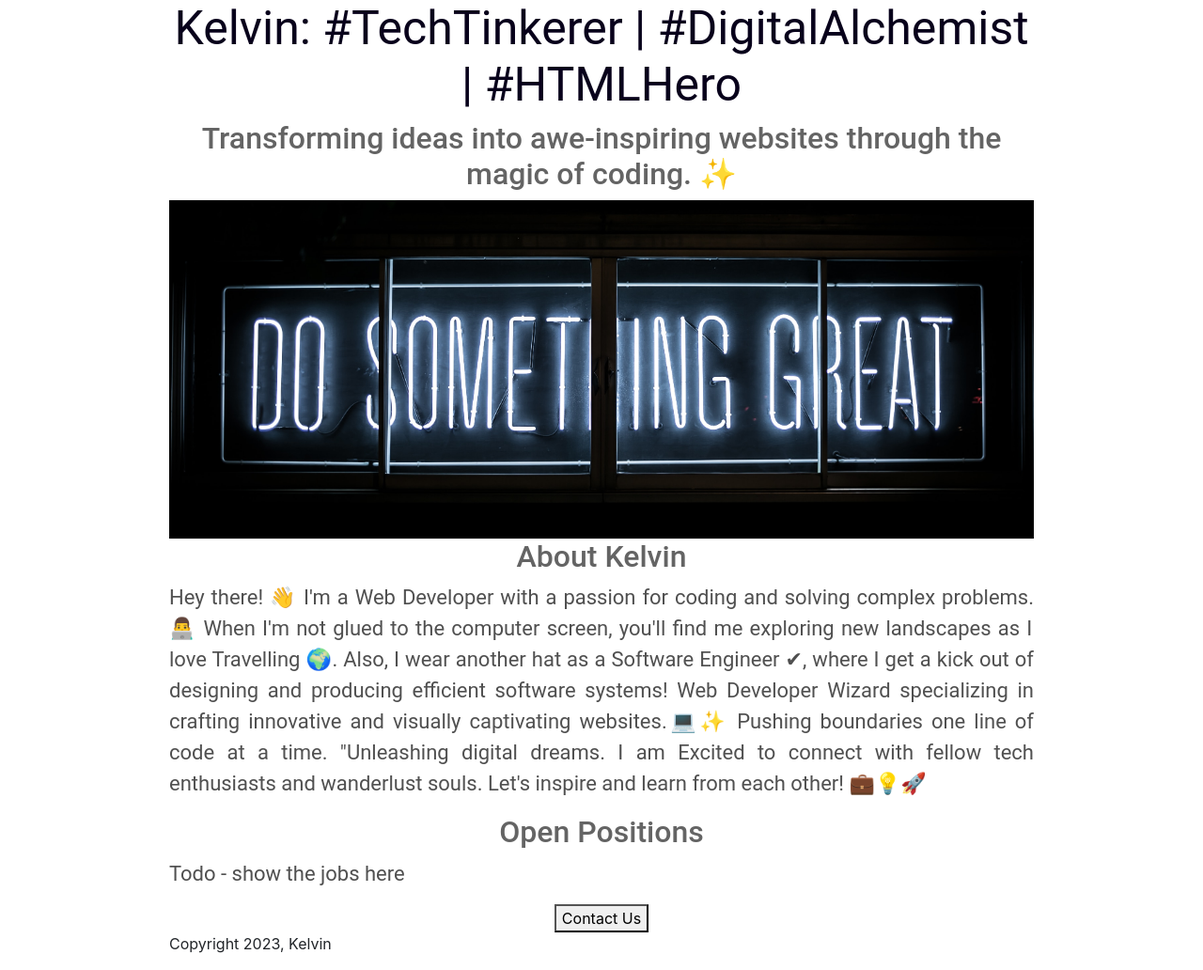
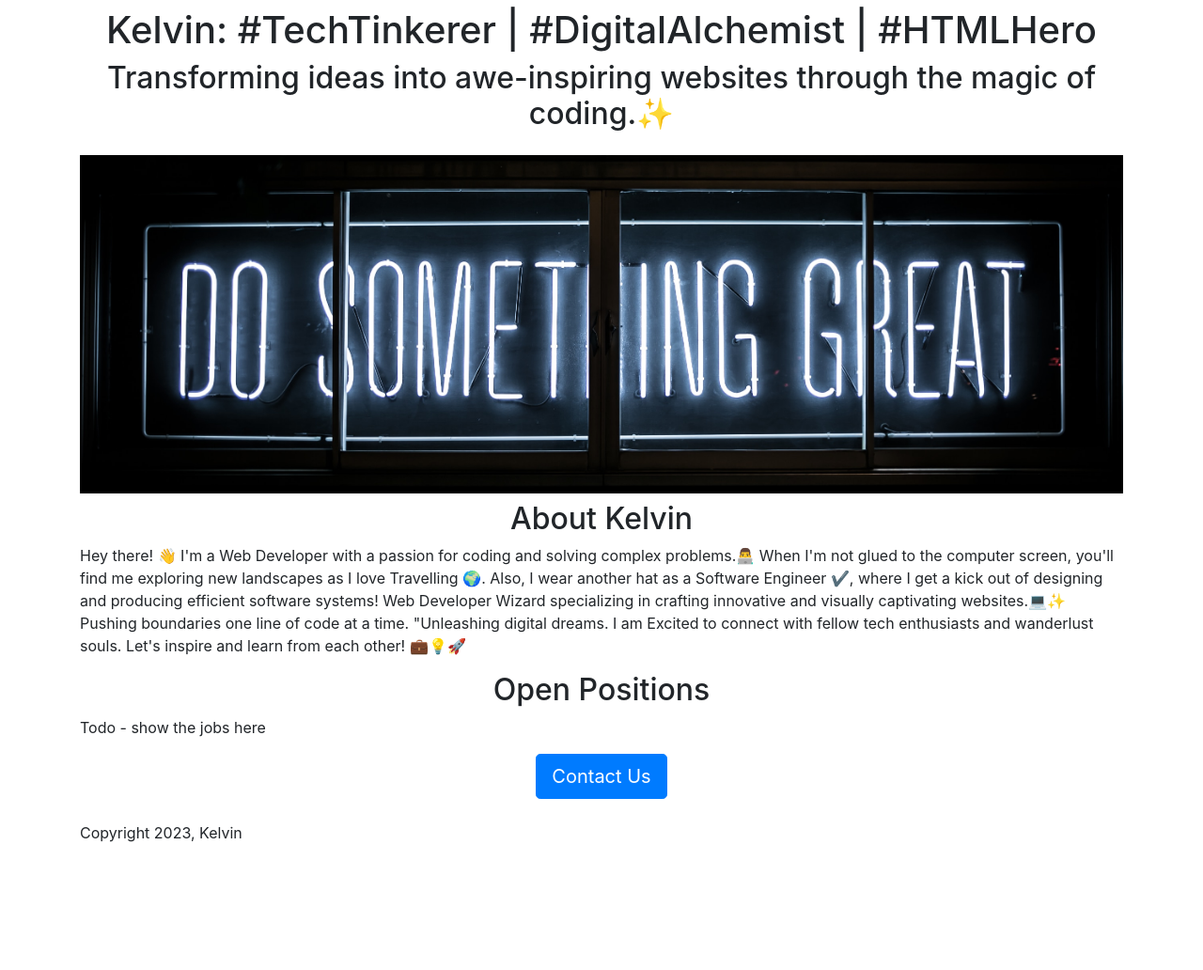
Before and after one commit to kelvinhassan/kelvin-careers-website-v2, a Flask app: page / in a window 1280 px wide. Shown: the whole page at 94% size. After the commit the page ends 896 px from the top, so only its background shows below. Run offline with Flask 3, Linux system fonts and the light colour scheme.

Commit message:
bootstap classes added

```diff
--- a/templates/home.html
+++ b/templates/home.html
@@ -14,51 +14,28 @@
       crossorigin="anonymous"
     />
     <style>
-      h1 {
-        font-size: 50px;
-        font-family: Roboto;
-        font-weight: normal;
-        color: rgb(8, 1, 27);
-        text-align: center;
-      }
-
       #banner {
+        height: 360px;
         width: 100%;
-        height: 360px;
         object-fit: cover;
       }
+    </style>
 
-      h2 {
-        font-family: Roboto;
-        font-size: 32px;
-        color: rgb(100, 100, 100);
-        text-align: center;
-      }
-
-      .bodytext {
-        font-family: Roboto;
-        font-size: 22px;
-        color: rgb(80, 80, 80);
-        text-align: justify;
-      }
-      #container {
-        max-width: 920px;
-        margin: 0 auto 0 auto;
-      }
-    </style>
     <title>{% block title %} Kelvin Careers{% endblock %}</title>
   </head>
   <body>
-    <div id="container">
-      <h1>Kelvin: #TechTinkerer | #DigitalAlchemist | #HTMLHero</h1>
-      <h2>
+    <div class="container">
+      <h1 class="text-center mt-2 mb-2">
+        Kelvin: #TechTinkerer | #DigitalAlchemist | #HTMLHero
+      </h1>
+      <h2 class="text-center mt-2 mb-4">
         Transforming ideas into awe-inspiring websites through the magic of
-        coding. ✨
+        coding.✨
       </h2>
-      <img id="banner" src="/static/banner.jpg" />
+      <img id="banner" class="img-fluid" src="/static/banner.jpg" />
 
-      <h2>About Kelvin</h2>
-      <p class="bodytext">
+      <h2 class="text-center mt-2 mb-2">About Kelvin</h2>
+      <p>
         Hey there! 👋 I'm a Web Developer with a passion for coding and solving
         complex problems.👨‍💻 When I'm not glued to the computer screen, you'll
         find me exploring new landscapes as I love Travelling 🌍. Also, I wear
@@ -69,12 +46,12 @@
         digital dreams. I am Excited to connect with fellow tech enthusiasts and
         wanderlust souls. Let's inspire and learn from each other! 💼💡🚀
       </p>
-      <h2>Open Positions</h2>
-      <p class="bodytext">Todo - show the jobs here</p>
-      <div style="text-align: center">
-        <button>Contact Us</button>
+      <h2 class="text-center mt-2 mb-2">Open Positions</h2>
+      <p>Todo - show the jobs here</p>
+      <div class="text-center">
+        <button class="btn btn-primary btn-lg">Contact Us</button>
       </div>
-      <p>Copyright 2023, Kelvin</p>
+      <p class="mt-4">Copyright 2023, Kelvin</p>
     </div>
 
     {% block content %} {% endblock %}
```
Also changed, not shown: static/style.css (added, +31 -0 lines).
